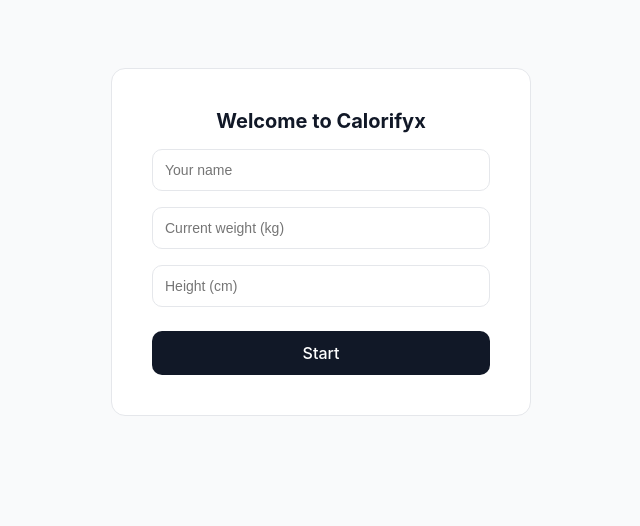
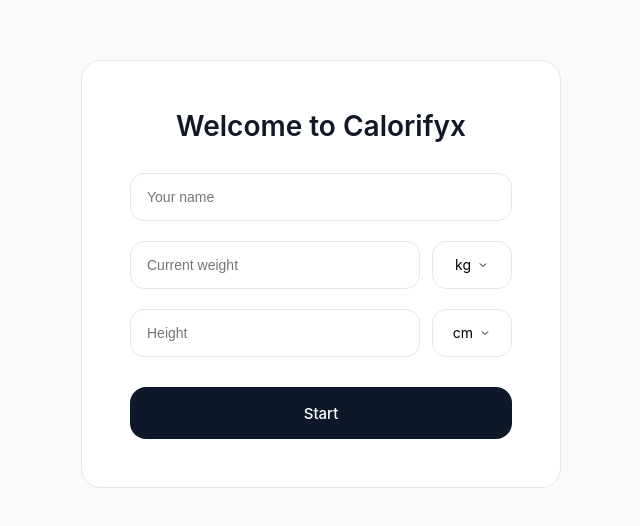
Before and after one commit to r1derPUSH/calorifyx, a Next.js app: page /login in a window 1280 px wide. Shown: the part 126-652 px from the top of the page, without its empty margins (319-959 px from the left). Built offline with nearby package versions, Linux system fonts and the light colour scheme.

Commit message:
Added change lb/kg cm/inch checkboxes

```diff
--- a/components/login/Login.module.scss
+++ b/components/login/Login.module.scss
@@ -1,46 +1,152 @@
 @import "@/styles/variables";
 
 .wrapper {
-  min-height: calc(100vh - 64px);
+  min-height: 100vh;
   display: flex;
   align-items: center;
   justify-content: center;
+  background: $color-bg;
 }
 
 .card {
   background: $color-surface;
   border: 1px solid $color-border;
-  border-radius: $radius;
-  padding: 40px;
+  border-radius: 20px;
+  padding: 48px;
   width: 100%;
-  max-width: 420px;
+  max-width: 480px;
   display: flex;
   flex-direction: column;
-  gap: 16px;
+  gap: 20px;
 
   h1 {
-    font-size: 20px;
+    font-size: 28px;
+    font-weight: 600;
     text-align: center;
+    margin-bottom: 10px;
+  }
 }
 
-  input {
-    padding: 12px;
-    border-radius: 10px;
+// Inputs
+
+.inputRow {
+  display: flex;
+  gap: 12px;
+  align-items: center;
+}
+
+.card input {
+  height: 48px;
+  padding: 0 16px;
+  border-radius: 14px;
   border: 1px solid $color-border;
   font-size: 14px;
+  transition: all 0.2s ease;
+  width: 100%;
 }
 
-  button {
-    margin-top: 8px;
-    padding: 12px;
-    border-radius: 10px;
-    background: $color-text;
+.card input:focus {
+  outline: none;
+  border-color: #111;
+}
+
+// Select
+
+.select {
+  position: relative;
+  display: flex;
+  align-items: center;
+}
+
+.selectButton {
+  height: 48px;
+  min-width: 80px;
+  padding: 0 16px;
+  border-radius: 14px;
+  border: 1px solid $color-border;
+  background: #fff;
+  font-size: 14px;
+  cursor: pointer;
+  display: flex;
+  align-items: center;
+  justify-content: center;
+  gap: 6px;
+  transition: all 0.2s ease;
+  line-height: 1;
+}
+
+.selectButton:hover {
+  background: #f9fafb;
+}
+
+.selectButton.open {
+  border-color: #111;
+}
+
+.selectButton.open .arrow {
+  transform: rotate(180deg);
+}
+
+.arrow {
+  font-size: 12px;
+  display: flex;
+  align-items: center;
+  transition: transform 0.2s ease;
+}
+
+.dropdown {
+  position: absolute;
+  top: calc(100% + 8px);
+  right: 0;
+  background: white;
+  border: 1px solid $color-border;
+  border-radius: 14px;
+  box-shadow: 0 12px 30px rgba(0, 0, 0, 0.06);
+  overflow: hidden;
+  z-index: 20;
+  min-width: 80px;
+  animation: fadeIn 0.15s ease forwards;
+
+  div {
+    padding: 12px 16px;
+    cursor: pointer;
+    font-size: 14px;
+    transition: background 0.15s ease;
+  }
+
+  div:hover {
+    background: #f3f4f6;
+  }
+}
+
+// Submit
+
+.submitButton {
+  margin-top: 10px;
+  height: 52px;
+  border-radius: 16px;
+  background: #0f172a;
   color: white;
   font-weight: 500;
-    transition: 0.2s ease;
+  font-size: 15px;
+  transition: all 0.2s ease;
+  border: none;
+  cursor: pointer;
 }
 
-  button:hover {
+.submitButton:hover {
   opacity: 0.9;
 }
+
+// Animation
+
+@keyframes fadeIn {
+  from {
+    opacity: 0;
+    transform: translateY(-4px);
   }
+  to {
+    opacity: 1;
+    transform: translateY(0);
+  }
+}
--- a/components/login/Login.tsx
+++ b/components/login/Login.tsx
@@ -10,6 +10,12 @@
   const [name, setName] = useState("");
   const [weight, setWeight] = useState("");
   const [height, setHeight] = useState("");
+
+  const [weightUnit, setWeightUnit] = useState<"kg" | "lb">("kg");
+  const [heightUnit, setHeightUnit] = useState<"cm" | "inch">("cm");
+
+  const [weightOpen, setWeightOpen] = useState(false);
+  const [heightOpen, setHeightOpen] = useState(false);
 
   const handleSubmit = (e: React.FormEvent) => {
     e.preventDefault();
@@ -30,7 +36,6 @@
     <div className={styles.wrapper}>
       <form className={styles.card} onSubmit={handleSubmit}>
         <h1>Welcome to Calorifyx</h1>
-
         <input
           type="text"
           placeholder="Your name"
@@ -38,24 +43,111 @@
           onChange={(e) => setName(e.target.value)}
           required
         />
-
+        <div className={styles.inputRow}>
           <input
             type="number"
-          placeholder="Current weight (kg)"
+            placeholder="Current weight"
             value={weight}
             onChange={(e) => setWeight(e.target.value)}
             required
           />
 
+          <div className={styles.select}>
+            <button
+              type="button"
+              onClick={() => setWeightOpen(!weightOpen)}
+              className={`${styles.selectButton} ${weightOpen ? styles.open : ""}`}
+            >
+              <span>{weightUnit}</span>
+              <span className={styles.arrow}>
+                <svg width="12" height="12" viewBox="0 0 24 24">
+                  <path
+                    d="M6 9l6 6 6-6"
+                    fill="none"
+                    stroke="currentColor"
+                    strokeWidth="2"
+                  />
+                </svg>
+              </span>
+            </button>
+
+            {weightOpen && (
+              <div className={styles.dropdown}>
+                <div
+                  onClick={() => {
+                    setWeightUnit("kg");
+                    setWeightOpen(false);
+                  }}
+                >
+                  kg
+                </div>
+
+                <div
+                  onClick={() => {
+                    setWeightUnit("lb");
+                    setWeightOpen(false);
+                  }}
+                >
+                  lb
+                </div>
+              </div>
+            )}
+          </div>
+        </div>
+        <div className={styles.inputRow}>
           <input
             type="number"
-          placeholder="Height (cm)"
+            placeholder="Height"
             value={height}
             onChange={(e) => setHeight(e.target.value)}
             required
           />
 
-        <button type="submit">Start</button>
+          <div className={styles.select}>
+            <button
+              type="button"
+              onClick={() => setHeightOpen(!heightOpen)}
+              className={`${styles.selectButton} ${heightOpen ? styles.open : ""}`}
+            >
+              <span>{heightUnit}</span>
+              <span className={styles.arrow}>
+                <svg width="12" height="12" viewBox="0 0 24 24">
+                  <path
+                    d="M6 9l6 6 6-6"
+                    fill="none"
+                    stroke="currentColor"
+                    strokeWidth="2"
+                  />
+                </svg>
+              </span>
+            </button>
+
+            {heightOpen && (
+              <div className={styles.dropdown}>
+                <div
+                  onClick={() => {
+                    setHeightUnit("cm");
+                    setHeightOpen(false);
+                  }}
+                >
+                  cm
+                </div>
+
+                <div
+                  onClick={() => {
+                    setHeightUnit("inch");
+                    setHeightOpen(false);
+                  }}
+                >
+                  inch
+                </div>
+              </div>
+            )}
+          </div>
+        </div>
+        <button type="submit" className={styles.submitButton}>
+          Start
+        </button>
       </form>
     </div>
   );
```
Lines whose indentation alone changed are shown as unchanged.
